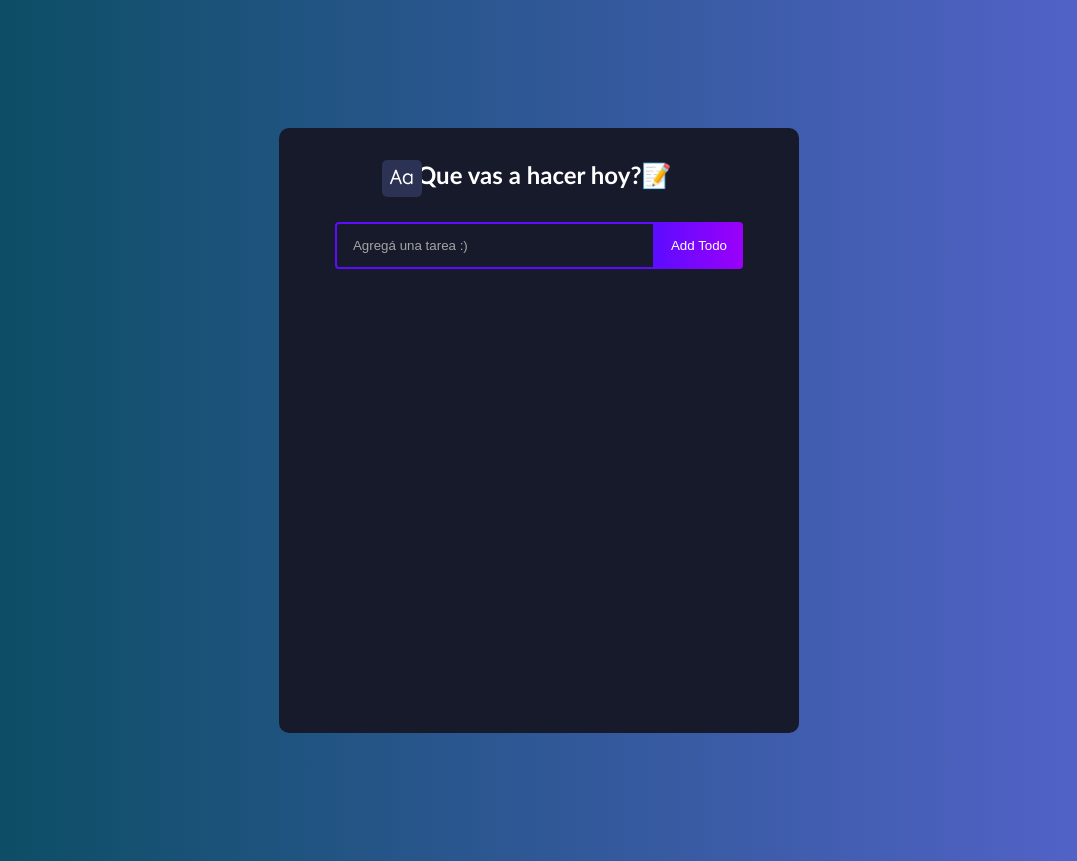
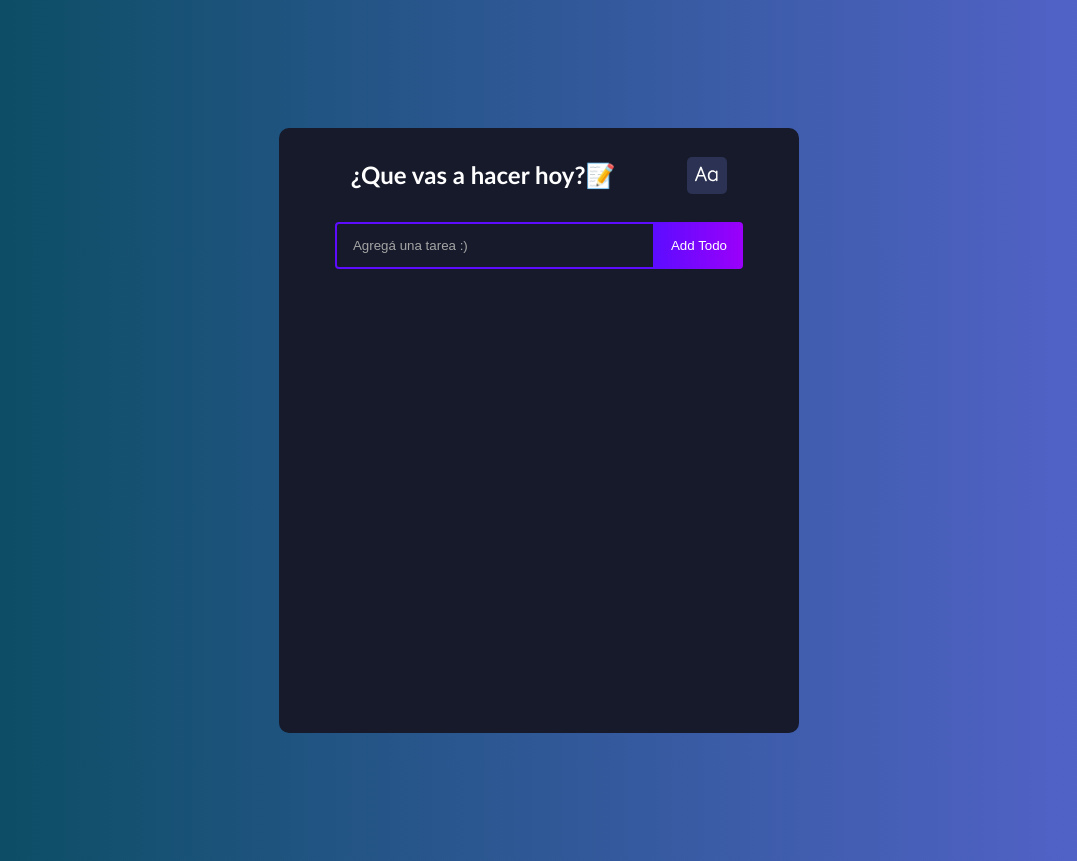
Before and after one commit to NahuelAbadia/todo-app, a React (Create React App) app: page / in a window 1280 px wide. Shown: the whole page, without its empty margins (101-1178 px from the left). Built offline with nearby package versions, Linux system fonts and the light colour scheme.

Commit message:
correction date and position button

```diff
--- a/src/App.css
+++ b/src/App.css
@@ -204,9 +204,9 @@ h1 {
 
 .letter-container {
   background-color: #2b3253;
-  position: fixed;
+  /* position: absolute;
   top: 160px;
-  right: 757px;
+  right: 757px; */
   border-radius: 5px;
   padding: 5px 8px;
   cursor: pointer;
--- a/src/components/Todo/Todo.js
+++ b/src/components/Todo/Todo.js
@@ -23,7 +23,7 @@ const Todo = ({ todos, completeTodo, removeTodo, updateTodo }) => {
   }
 
   const getDate = (newDate) => {
-    const date = newDate.split("T", 3)[0].split('"')[1].split('-').reverse().join('-')
+    const date = newDate.split("T", 3)[0].split('"')[1].split('-').reverse().splice(0, 2).join('/')
     return date;
   }
 
--- a/src/components/TodoList/TodoList.js
+++ b/src/components/TodoList/TodoList.js
@@ -54,7 +54,7 @@ const TodoList = () => {
 
   return (
     <div>
-      <div style={{ display: 'flex', direction: 'row', alignItems: 'center', justifyContent: 'center' }}>
+      <div style={{ display: 'flex', direction: 'row', alignItems: 'center', justifyContent: 'space-evenly' }}>
         <h1>¿Que vas a hacer hoy?📝</h1>
         <div className='letter-container' onClick={() => { document.dispatchEvent(new CustomEvent('CHANGE_LETTER_TYPE', {})) }}>
           <RxLetterCaseCapitalize className='letter-button' />
```
